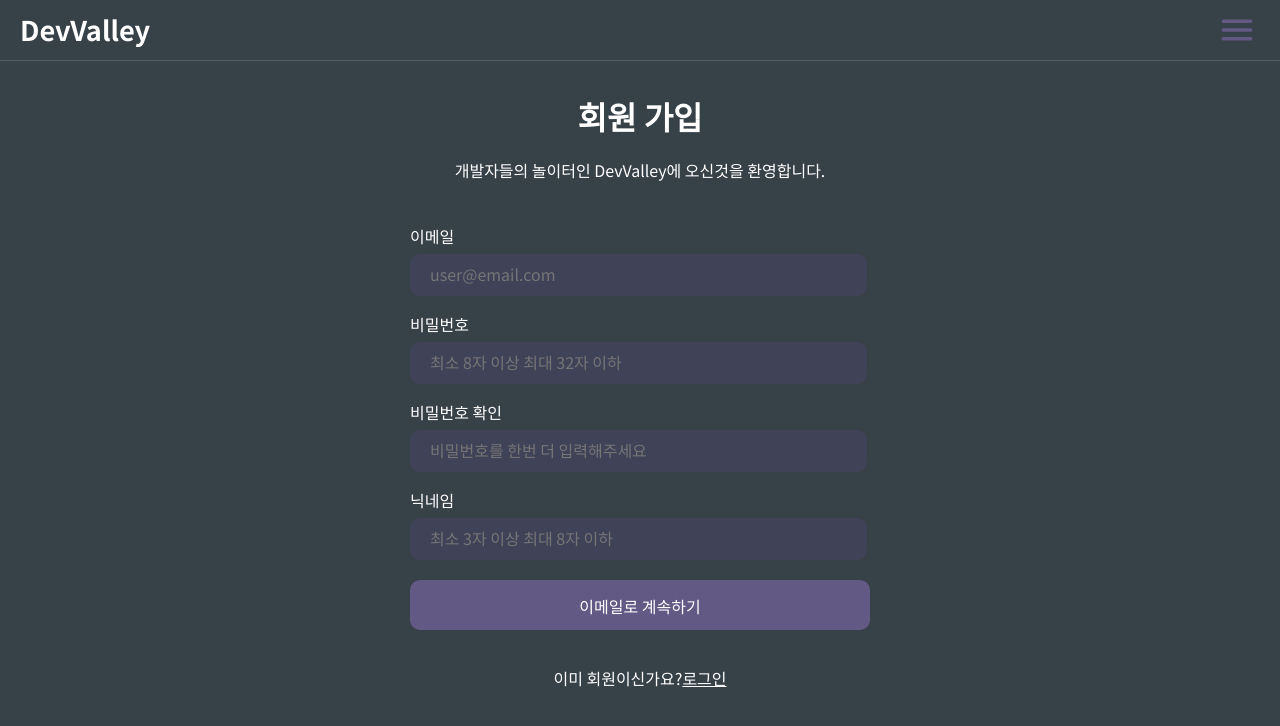
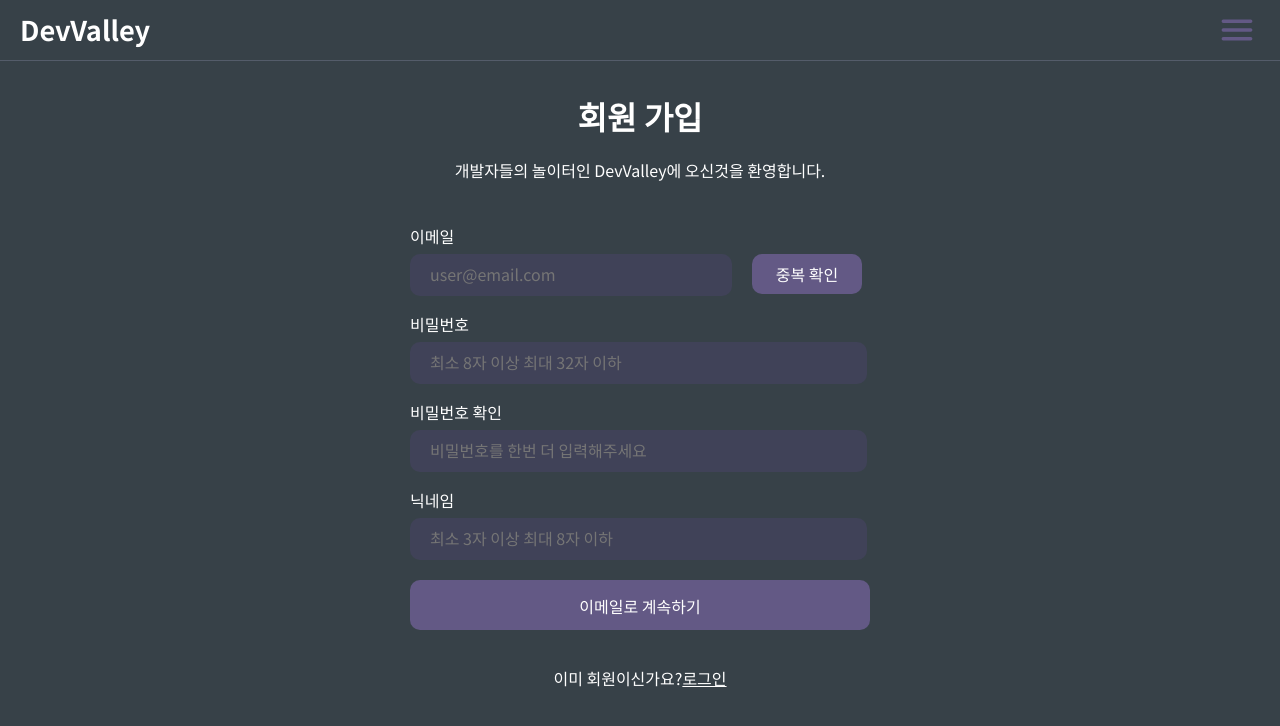
Before and after one commit to DevValley-team/dev-valley, a Next.js app in the folder frontend/: page /register in a window 1280 px wide. Shown: the top 726 px of the page. Built offline with nearby package versions, Linux system fonts and the light colour scheme; no server answers.

Commit message:
feat: Email duplicate check (#40) * fix: Duplicate nickname when registering as a member (#43)

```diff
--- a/frontend/src/components/SignupForm.tsx
+++ b/frontend/src/components/SignupForm.tsx
@@ -3,6 +3,7 @@ import axios from "axios";
 import { useForm } from "react-hook-form";
 import { useRouter } from "next/router";
 import WarningAlert from "./Alert/InformTimerAlert";
+import { useState } from "react";
 
 interface ISingupData {
   email: string;
@@ -17,10 +18,13 @@ export default function SignupForm() {
     formState: { errors },
     handleSubmit,
     setError,
+    watch,
   } = useForm<ISingupData>();
   const router = useRouter();
+  const [isSignup, setIsSignup] = useState(false);
 
   const onVaild = async (data: ISingupData) => {
+    emailCheck();
     if (data.password !== data.passwordConfirm) {
       setError(
         "passwordConfirm",
@@ -30,21 +34,53 @@ export default function SignupForm() {
         }
       );
     } else {
-      const res = await axios.post(
-        `${process.env.NEXT_PUBLIC_API_URL}/api/auth/signup`,
-        {
+      await axios
+        .post(`${process.env.NEXT_PUBLIC_API_URL}/api/auth/signup`, {
           email: data.email,
           password: data.password,
           nickname: data.nickname,
-        }
-      );
+        })
+        .then((res) => {
           if (res.status === 201) {
             WarningAlert("로그인 화면으로 이동합니다.", 2000);
             setInterval(() => {
               router.push("/login");
             }, 2000);
           }
+        })
+        .catch((err) => {
+          // 가입가능한 이메일인데 오류가 뜬다면(닉네임 중복)
+          if (!isSignup) {
+            setError("nickname", {
+              message: "* 이미 가입된 닉네임입니다.",
+            });
           }
+        });
+    }
+  };
+
+  const emailCheck = async () => {
+    const email = watch("email");
+    await axios
+      .get(`${process.env.NEXT_PUBLIC_API_URL}/api/users/exists`, {
+        params: {
+          email: email,
+        },
+      })
+      .then((res) => {
+        // 이메일이 중복이면,
+        if (res.data) {
+          setError("email", {
+            message: "* 이미 가입된 이메일입니다.",
+          });
+          setIsSignup(true);
+        } else {
+          setError("email", {
+            message: "* 가입 가능한 이메일입니다.",
+          });
+          setIsSignup(false);
+        }
+      });
   };
 
   return (
@@ -52,13 +88,17 @@ export default function SignupForm() {
       <RegisterLabel>
         이메일 <ErrMsg>{errors?.email?.message}</ErrMsg>
       </RegisterLabel>
+      <EmailContainer>
         <Input
+          style={{ width: "300px" }}
           {...register("email", {
             required: "* 필수 입력",
           })}
           type="email"
           placeholder="user@email.com"
         />
+        <EmailCheckBtn onClick={emailCheck}>중복 확인</EmailCheckBtn>
+      </EmailContainer>
       <RegisterLabel>
         비밀번호 <ErrMsg>{errors?.password?.message}</ErrMsg>
       </RegisterLabel>
@@ -166,6 +206,28 @@ const EmailSingupBtn = styled.button`
   }
 `;
 
+const EmailCheckBtn = styled.div`
+  width: 110px;
+  height: 40px;
+  margin-top: 10px;
+  margin-bottom: 20px;
+  line-height: 40px;
+  margin-left: 20px;
+  background-color: ${(props) => props.theme.btnColor};
+  border-radius: 10px;
+  color: ${(props) => props.theme.textColor};
+  text-align: center;
+  cursor: pointer;
+  &:hover {
+    background-color: ${(props) => props.theme.btnFocusColor};
+    transition: 0.2s;
+  }
+`;
+
+const EmailContainer = styled.div`
+  display: flex;
+`;
+
 const ErrMsg = styled.span`
   color: red;
 `;
```
Lines whose indentation alone changed are shown as unchanged.
